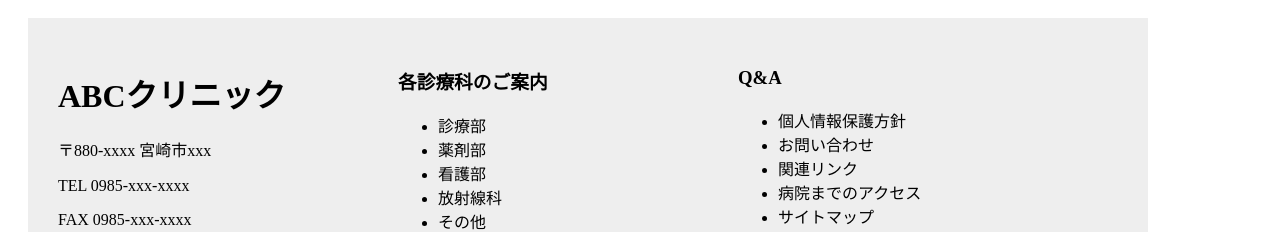
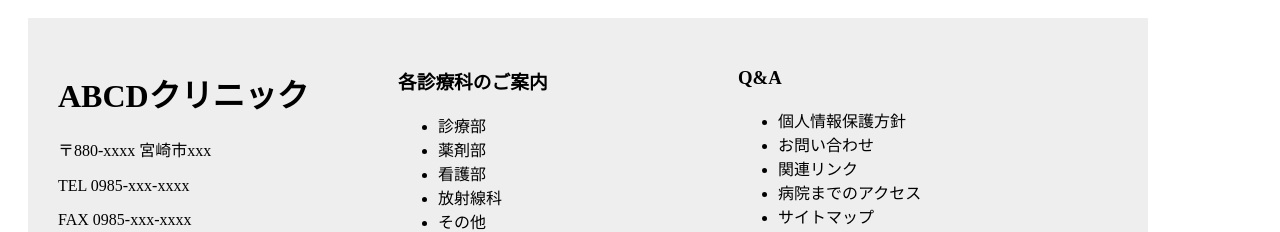
Before and after one commit to taro-aki/html_training_hospitalhp, a plain HTML site: page index.html in a window 1280 px wide. Shown: the part 2078-2310 px from the top of the page. Drawn offline with Linux system fonts and the light colour scheme.

Commit message:
Update index.html

```diff
--- a/index.html
+++ b/index.html
@@ -2,7 +2,7 @@
 <html>
   <head>
     <meta charset="utf-8">
-    <title>ABCクリニック</title>
+    <title>ABCDクリニック</title>
     <link rel="stylesheet" href="stylesheet.css">
   </head>
   <body>
@@ -97,7 +97,7 @@
     <!-- フッター -->
     <div class="footer">
       <div class="footer_info">
-        <h1>ABCクリニック</h1>
+        <h1>ABCDクリニック</h1>
         <p>〒880-xxxx 宮崎市xxx </p>
         <p>TEL 0985-xxx-xxxx</p>
         <p>FAX 0985-xxx-xxxx</p>
```
